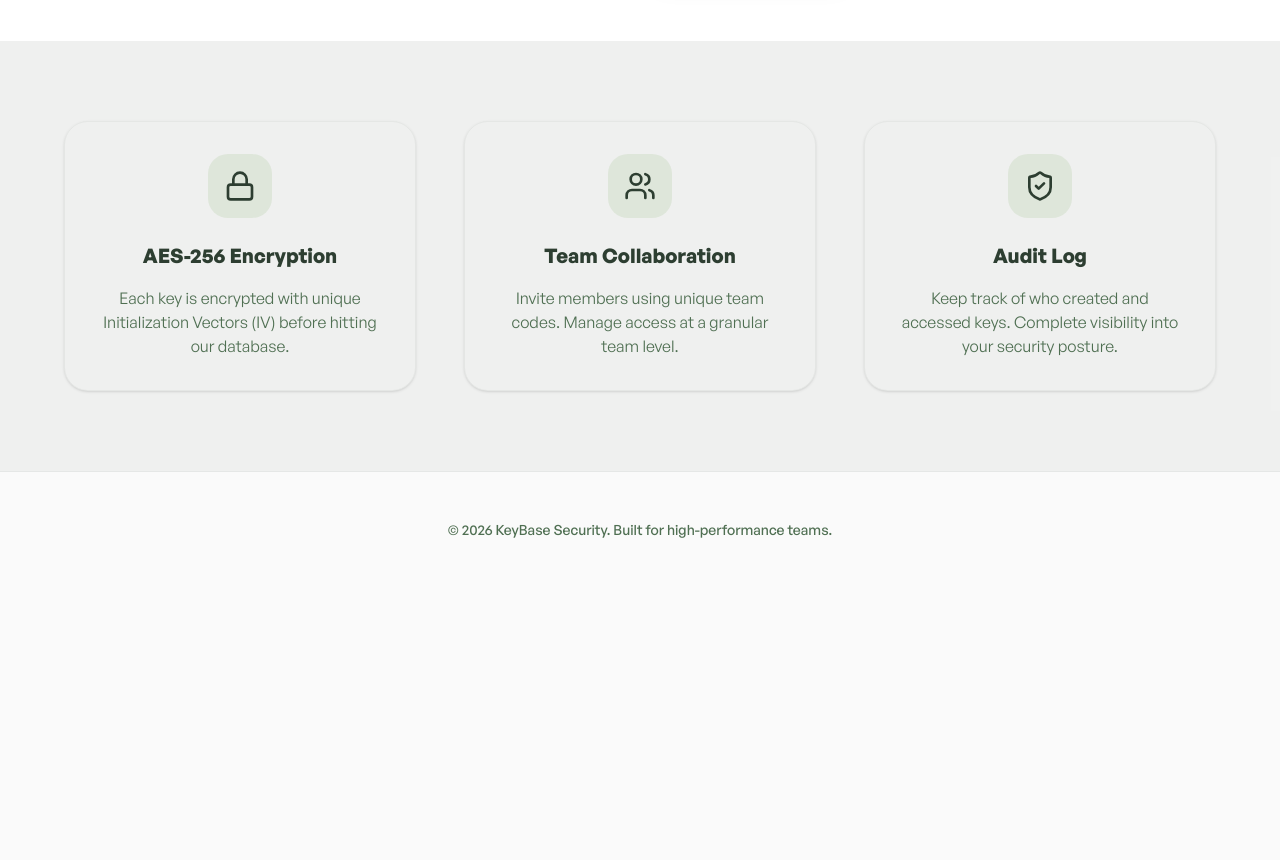
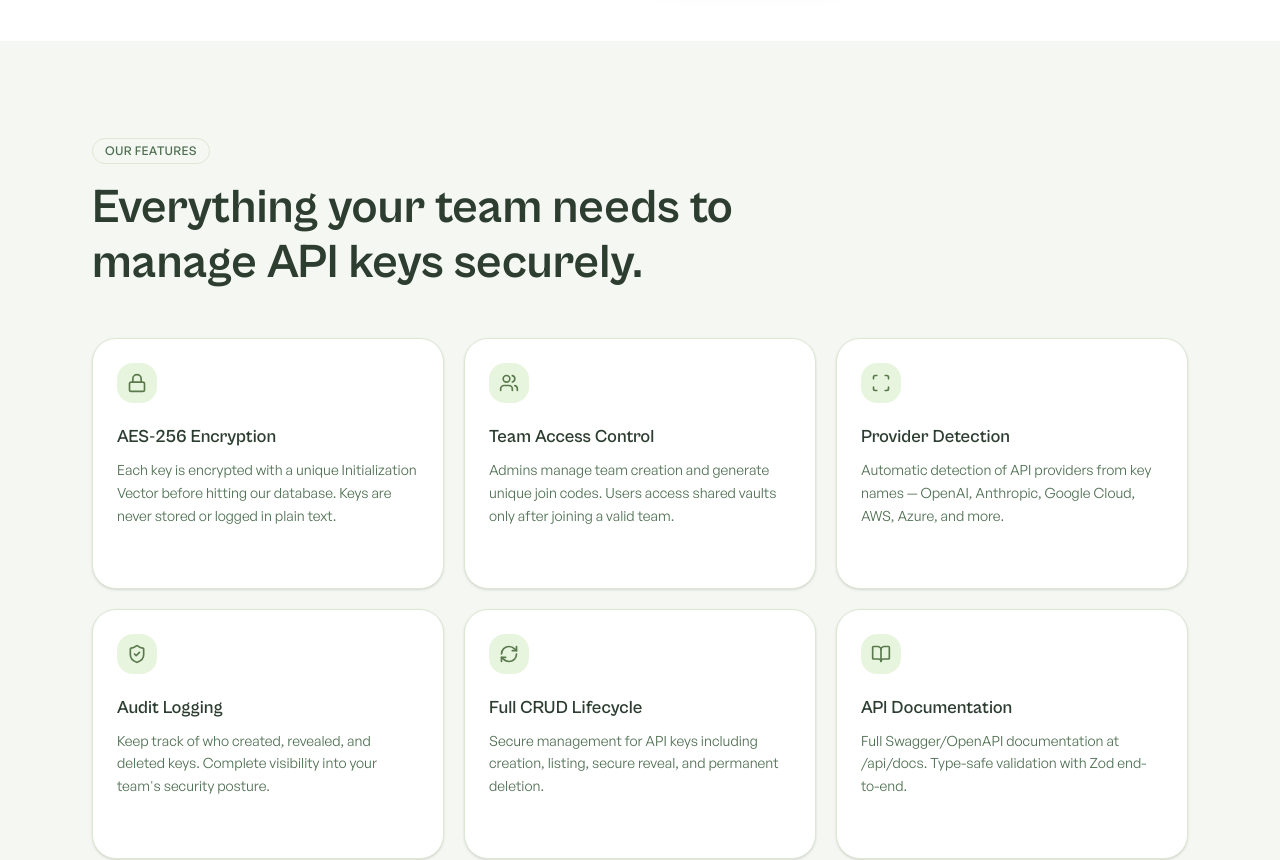
Before and after one commit to prohv/keybase, a Next.js app: page / in a window 1280 px wide. Shown: the part 860-1720 px from the top of the page. Before the commit the page ends 1448 px from the top, so only its background shows below. Built offline with nearby package versions, Linux system fonts and the light colour scheme.

Commit message:
feat: expand feature grid — 6 cards, refined card design

```diff
--- a/components/landing/feature-grid.tsx
+++ b/components/landing/feature-grid.tsx
@@ -1,29 +1,82 @@
-import { Lock, Users, ShieldCheck } from 'lucide-react';
+import { Lock, Users, Scan, ShieldCheck, RefreshCw, BookOpen } from 'lucide-react';
+
+const features = [
+  {
+    icon: Lock,
+    title: "AES-256 Encryption",
+    description:
+      "Each key is encrypted with a unique Initialization Vector before hitting our database. Keys are never stored or logged in plain text.",
+  },
+  {
+    icon: Users,
+    title: "Team Access Control",
+    description:
+      "Admins manage team creation and generate unique join codes. Users access shared vaults only after joining a valid team.",
+  },
+  {
+    icon: Scan,
+    title: "Provider Detection",
+    description:
+      "Automatic detection of API providers from key names — OpenAI, Anthropic, Google Cloud, AWS, Azure, and more.",
+  },
+  {
+    icon: ShieldCheck,
+    title: "Audit Logging",
+    description:
+      "Keep track of who created, revealed, and deleted keys. Complete visibility into your team's security posture.",
+  },
+  {
+    icon: RefreshCw,
+    title: "Full CRUD Lifecycle",
+    description:
+      "Secure management for API keys including creation, listing, secure reveal, and permanent deletion.",
+  },
+  {
+    icon: BookOpen,
+    title: "API Documentation",
+    description:
+      "Full Swagger/OpenAPI documentation at /api/docs. Type-safe validation with Zod end-to-end.",
+  },
+];
 
 export function FeatureGrid() {
   return (
-    <section className="py-20 bg-forest/5 px-6">
-      <div className="max-w-6xl mx-auto grid grid-cols-1 md:grid-cols-3 gap-12">
-        <div className="space-y-4 text-center p-8 bg-card rounded-3xl shadow-sm border border-forest/5">
-          <div className="w-16 h-16 bg-sage/20 rounded-2xl flex items-center justify-center mx-auto mb-6">
-            <Lock className="w-8 h-8 text-forest" />
+    <section className="bg-bg-section py-[var(--section-py)]">
+      <div className="max-w-[1160px] mx-auto px-4 sm:px-8">
+        <div className="mb-12">
+          <div className="inline-flex items-center px-3 py-1 rounded-full border border-border-light text-xs font-medium text-muted-foreground tracking-wide">
+            OUR FEATURES
           </div>
-          <h3 className="text-xl font-bold text-forest">AES-256 Encryption</h3>
-          <p className="text-muted-foreground">Each key is encrypted with unique Initialization Vectors (IV) before hitting our database.</p>
+          <h2 className="text-3xl sm:text-4xl lg:text-5xl font-heading font-bold text-forest mt-4 leading-[1.15] max-w-2xl">
+            Everything your team needs to{' '}
+            <span className="relative inline-block">
+              manage API keys
+              <span className="absolute bottom-1 left-0 right-0 h-2.5 bg-green-pale/60 -z-10" />
+            </span>{' '}
+            securely.
+          </h2>
         </div>
-        <div className="space-y-4 text-center p-8 bg-card rounded-3xl shadow-sm border border-forest/5">
-          <div className="w-16 h-16 bg-sage/20 rounded-2xl flex items-center justify-center mx-auto mb-6">
-            <Users className="w-8 h-8 text-forest" />
-          </div>
-          <h3 className="text-xl font-bold text-forest">Team Collaboration</h3>
-          <p className="text-muted-foreground">Invite members using unique team codes. Manage access at a granular team level.</p>
-        </div>
-        <div className="space-y-4 text-center p-8 bg-card rounded-3xl shadow-sm border border-forest/5">
-          <div className="w-16 h-16 bg-sage/20 rounded-2xl flex items-center justify-center mx-auto mb-6">
-            <ShieldCheck className="w-8 h-8 text-forest" />
-          </div>
-          <h3 className="text-xl font-bold text-forest">Audit Log</h3>
-          <p className="text-muted-foreground">Keep track of who created and accessed keys. Complete visibility into your security posture.</p>
+
+        <div className="grid grid-cols-1 sm:grid-cols-2 lg:grid-cols-3 gap-5">
+          {features.map((feature) => (
+            <div
+              key={feature.title}
+              className="group bg-white rounded-3xl p-6 border border-border-light shadow-sm hover:shadow-xl transition-shadow duration-300 flex flex-col"
+            >
+              <div className="w-10 h-10 bg-accent-tag rounded-xl flex items-center justify-center mb-5">
+                <feature.icon className="w-5 h-5 text-green-mid" />
+              </div>
+              <h3 className="font-heading font-semibold text-lg text-forest mb-2">
+                {feature.title}
+              </h3>
+              <p className="text-sm text-muted-foreground leading-relaxed flex-1">
+                {feature.description}
+              </p>
+              <span className="inline-flex items-center gap-1 text-sm font-medium text-green-mid mt-4 opacity-0 group-hover:opacity-100 transition-opacity">
+                Learn more &rarr;
+              </span>
+            </div>
+          ))}
         </div>
       </div>
     </section>
```
